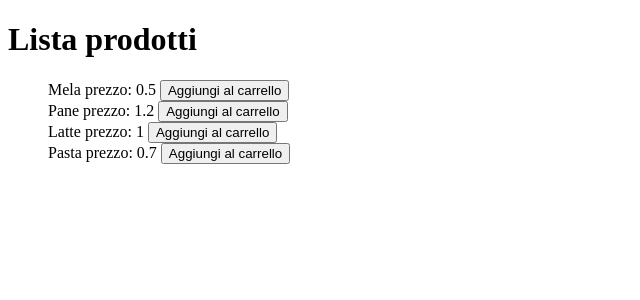
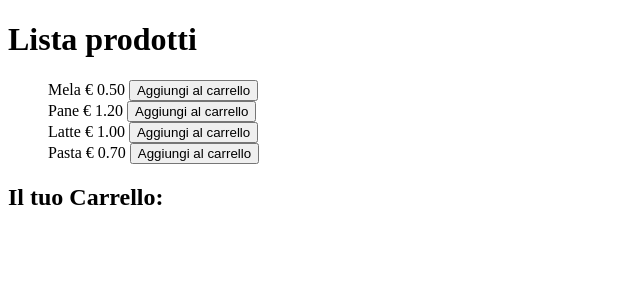
Before and after one commit to federicosimone/ex-react-usereducer-spesa, a React (Vite) app: page / in a window 1280 px wide. Shown: the top 300 px of the page, without its empty margins (0-640 px from the left). Built offline with nearby package versions, Linux system fonts and the light colour scheme.

Commit message:
other Cart

```diff
--- a/src/components/Cart.jsx
+++ b/src/components/Cart.jsx
@@ -1,9 +1,10 @@
 function Cart(props) {
     return (
         <>
+            <h2>Il tuo Carrello:</h2>
             <ul>
                 {props.array.map(e => {
-                    return <li>{e.name}, {e.quantity} pz -  € {e.price.toFixed(2)} cad. - TOT: € {(e.price * e.quantity).toFixed(2)}</li>
+                    return <li>{e.name}, {e.quantity} pz -  € {e.price.toFixed(2)} cad. - <strong>TOTALE: € {(e.price * e.quantity).toFixed(2)}</strong></li>
                 })}
             </ul>
         </>
--- a/src/components/productsList.jsx
+++ b/src/components/productsList.jsx
@@ -4,12 +4,13 @@
 function ProductsList(props) {
     return (
         <>
+
             <ul className={style.listaProdotti}>
                 {products.map((product) => {
 
 
 
-                    return <li>{product.name} prezzo: {product.price} <button onClick={() => props.addToCart(product)}>Aggiungi al carrello</button> </li>
+                    return <li>{product.name} € {(product.price).toFixed(2)} <button onClick={() => props.addToCart(product)}>Aggiungi al carrello</button> </li>
                 })}
             </ul>
         </>
```
